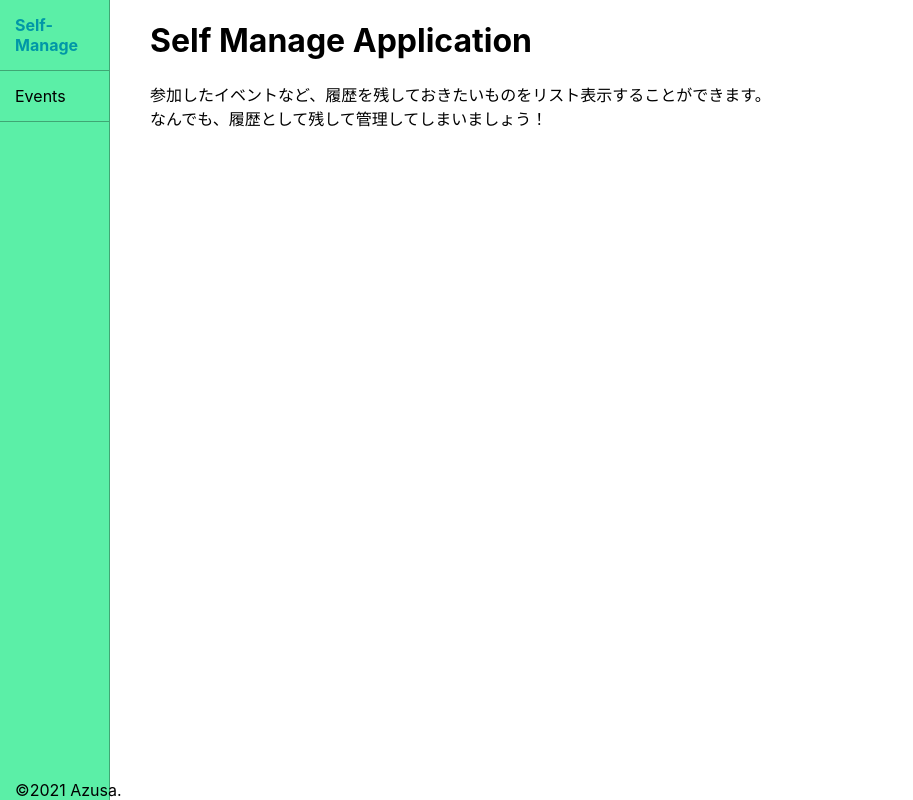
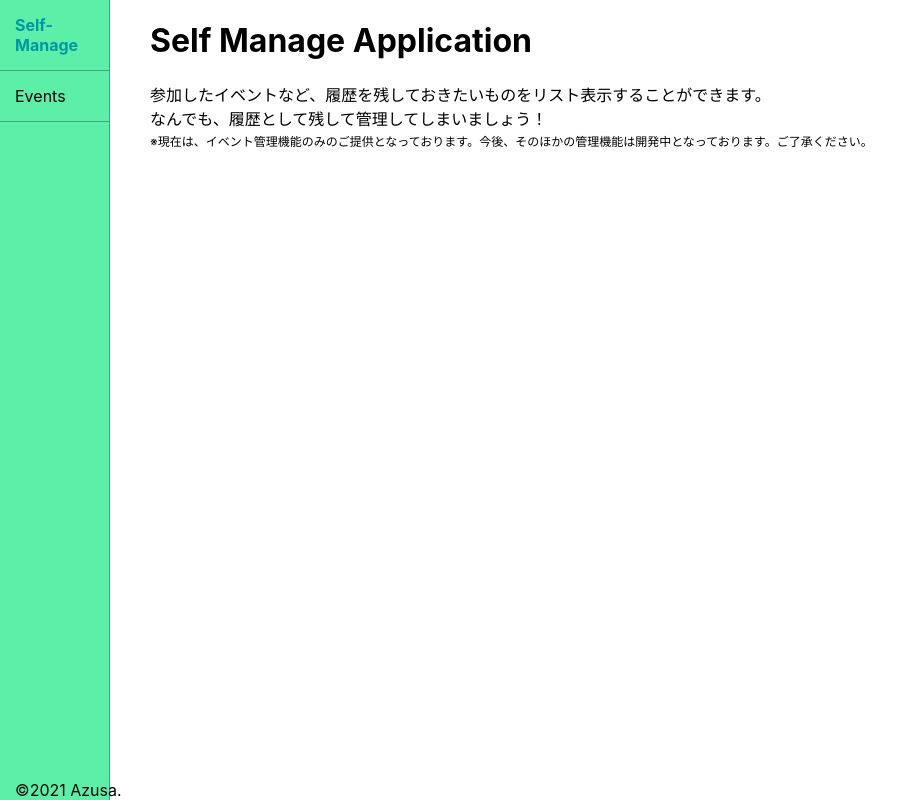
Before and after one commit to azufb/self-manage-app, a React app: page / in a window 1280 px wide. Shown: the whole page, without its empty margins (0-913 px from the left). Built offline with nearby package versions, Linux system fonts and the light colour scheme.

Commit message:
注意書き追加。

```diff
--- a/src/components/Home.js
+++ b/src/components/Home.js
@@ -7,7 +7,8 @@ const Home = () => {
       <h1>Self Manage Application</h1>
       <p>
         参加したイベントなど、履歴を残しておきたいものをリスト表示することができます。<br />
-        なんでも、履歴として残して管理してしまいましょう！
+        なんでも、履歴として残して管理してしまいましょう！<br />
+        <span className={styles.annotation}>※現在は、イベント管理機能のみのご提供となっております。今後、そのほかの管理機能は開発中となっております。ご了承ください。</span>
       </p>
     </div>
   )
--- a/src/styles/Home.css
+++ b/src/styles/Home.css
@@ -3,3 +3,7 @@
   padding-right: 40px;
   width: 100%;
 }
+
+.annotation {
+  font-size: 12px;
+}
```
